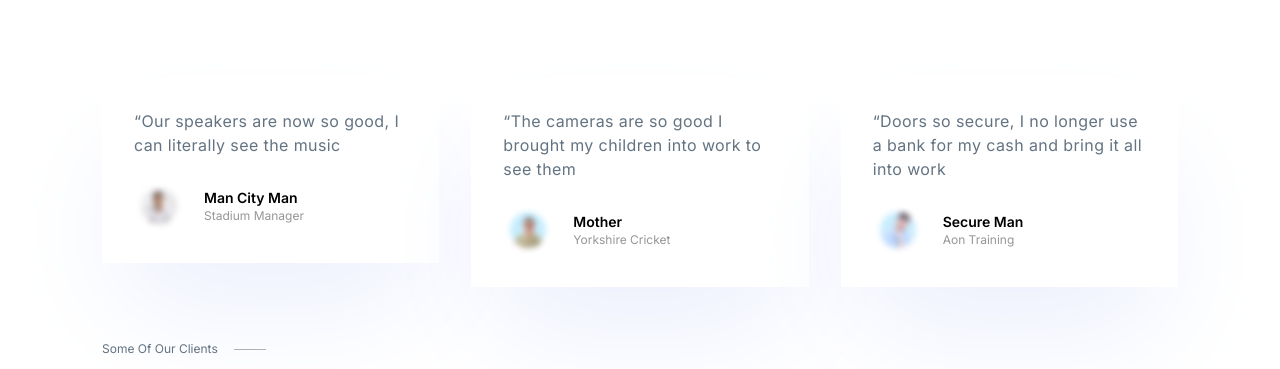
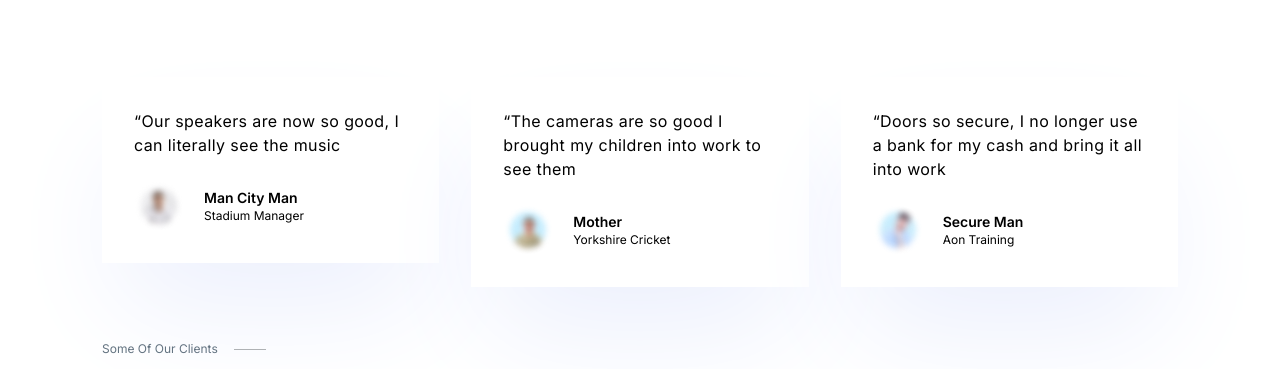
Before and after one commit to IntolerableOne/tgb, a website: page index.html in a window 1280 px wide. Shown: the part 2689-3058 px from the top of the page. Drawn offline with Linux system fonts and the light colour scheme.

Commit message:
Add files via upload

```diff
--- a/index.html
+++ b/index.html
@@ -238,7 +238,7 @@
           <div class="w-full px-4 md:w-1/2 lg:w-1/3">
             <div class="ud-single-testimonial  mb-12 bg-white p-8 shadow-testimonial">
               <div class="ud-testimonial-content mb-6">
-                <p class="text-base tracking-wide text-body-color"> “Our speakers are now so good, I can literally see the music </p>
+                <p class="text-base tracking-wide"> “Our speakers are now so good, I can literally see the music </p>
               </div>
               <div class="ud-testimonial-info flex items-center">
                 <div class="ud-testimonial-image mr-5 h-[50px] w-[50px] overflow-hidden rounded-full">
@@ -246,7 +246,7 @@
                 </div>
                 <div class="ud-testimonial-meta">
                   <h4 class="text-sm font-semibold">Man City Man</h4>
-                  <p class="text-xs text-[#969696]">Stadium Manager</p>
+                  <p class="text-xs">Stadium Manager</p>
                 </div>
               </div>
             </div>
@@ -254,7 +254,7 @@
           <div class="w-full px-4 md:w-1/2 lg:w-1/3">
             <div class="ud-single-testimonial  mb-12 bg-white p-8 shadow-testimonial">
               <div class="ud-testimonial-content mb-6">
-                <p class="text-base tracking-wide text-body-color"> “The cameras are so good I brought my children into work to see them </p>
+                <p class="text-base tracking-wide"> “The cameras are so good I brought my children into work to see them </p>
               </div>
               <div class="ud-testimonial-info flex items-center">
                 <div class="ud-testimonial-image mr-5 h-[50px] w-[50px] overflow-hidden rounded-full">
@@ -262,15 +262,15 @@
                 </div>
                 <div class="ud-testimonial-meta">
                   <h4 class="text-sm font-semibold">Mother</h4>
-                  <p class="text-xs text-[#969696]">Yorkshire Cricket</p>
+                  <p class="text-xs">Yorkshire Cricket</p>
                 </div>
               </div>
             </div>
           </div>
           <div class="w-full px-4 md:w-1/2 lg:w-1/3">
-            <div class="ud-single-testimonial  mb-12 bg-white p-8 shadow-testimonial">
+            <div class="ud-single-testimonial mb-12 bg-white p-8 shadow-testimonial">
               <div class="ud-testimonial-content mb-6">
-                <p class="text-base tracking-wide text-body-color"> “Doors so secure, I no longer use a bank for my cash and bring it all into work </p>
+                <p class="text-base tracking-wide"> “Doors so secure, I no longer use a bank for my cash and bring it all into work </p>
               </div>
               <div class="ud-testimonial-info flex items-center">
                 <div class="ud-testimonial-image mr-5 h-[50px] w-[50px] overflow-hidden rounded-full">
@@ -278,7 +278,7 @@
                 </div>
                 <div class="ud-testimonial-meta">
                   <h4 class="text-sm font-semibold">Secure Man</h4>
-                  <p class="text-xs text-[#969696]">Aon Training</p>
+                  <p class="text-xs">Aon Training</p>
                 </div>
               </div>
             </div>
```
